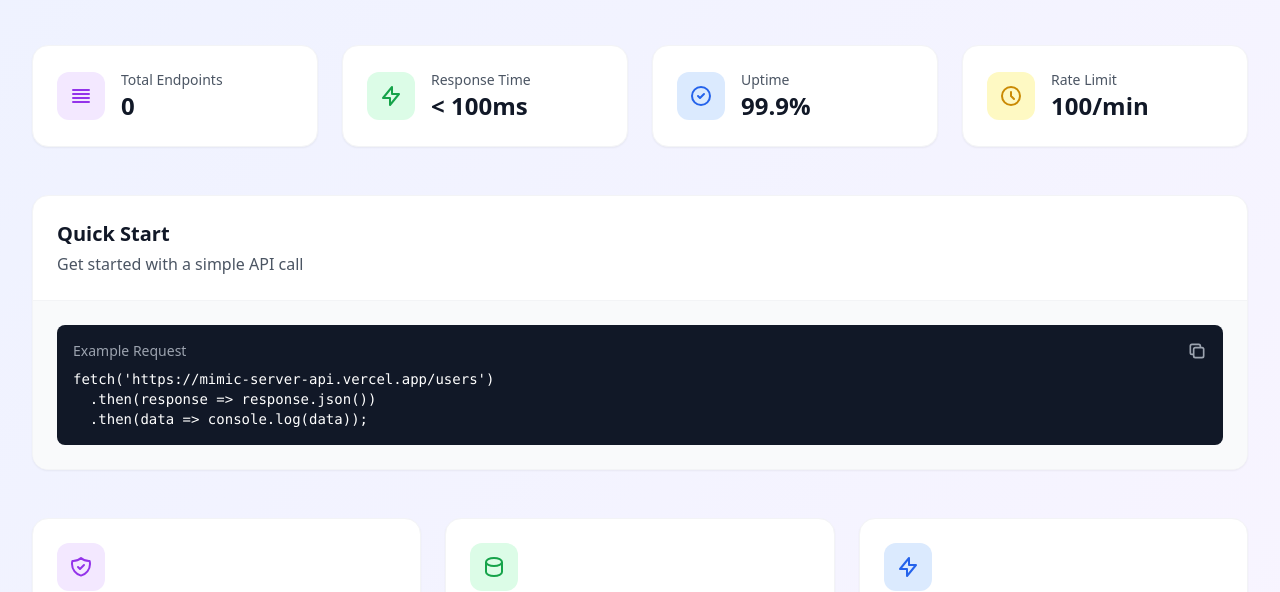
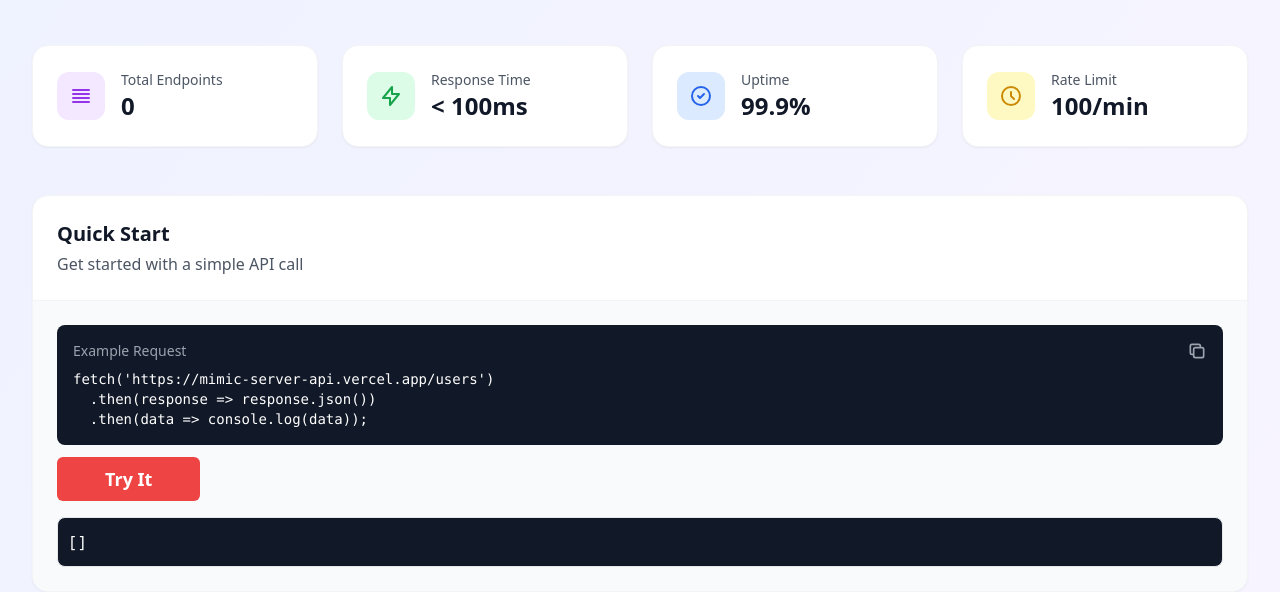
Before and after one commit to anburocky3/mimic-server-api, a website: page public/index.html in a window 1280 px wide. Shown: the part 235-827 px from the top of the page. Drawn offline with nearby package versions, Linux system fonts and the light colour scheme; no server answers.

Commit message:
feat: Try it section for testing api response

```diff
--- a/public/index.html
+++ b/public/index.html
@@ -259,6 +259,41 @@
   .then(response => response.json())
   .then(data => console.log(data));</code></pre>
           </div>
+          <button
+            onclick="runScript()"
+            class="mt-3 inline-flex text-lg font-semibold items-center py-2 px-12 bg-red-500 hover:bg-red-600 focus:ring-2 focus:ring-red-500 focus:ring-offset-2 text-white rounded-md transition duration-300"
+          >
+            Try It
+          </button>
+          <!-- Api response showcase -->
+          <div
+            class="max-h-[500px] overflow-y-auto border bg-[#111827] p-3 mt-4 rounded-lg text-white"
+          >
+            <div id="remove">[ ]</div>
+            <pre id="output"></pre>
+            <script>
+              function runScript() {
+                fetch("https://mimic-server-api.vercel.app/users")
+                  .then((response) => response.json())
+                  .then((json) => {
+                    const outputElement = document.getElementById("output");
+                    const removeElement = document.getElementById("remove");
+
+                    if (json && Array.isArray(json) && json.length > 0) {
+                      outputElement.textContent = JSON.stringify(json, null, 4);
+                      removeElement.style.display = "none";
+                    } else {
+                      outputElement.textContent = "[]";
+                      removeElement.style.display = "block";
+                    }
+                  })
+                  .catch((error) => {
+                    document.getElementById("output").textContent =
+                      "Error: " + error;
+                  });
+              }
+            </script>
+          </div>
         </div>
       </div>
 
```
